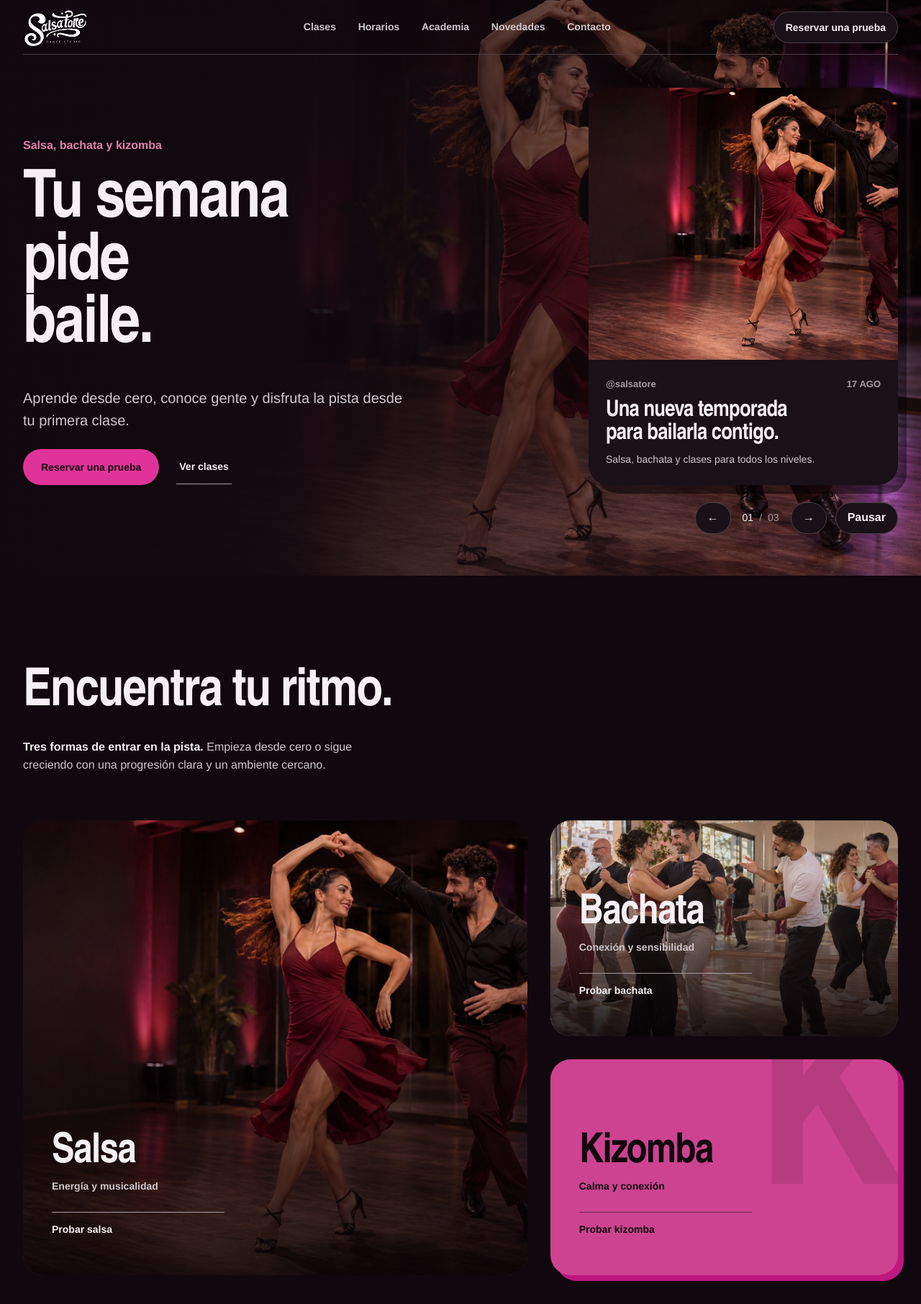
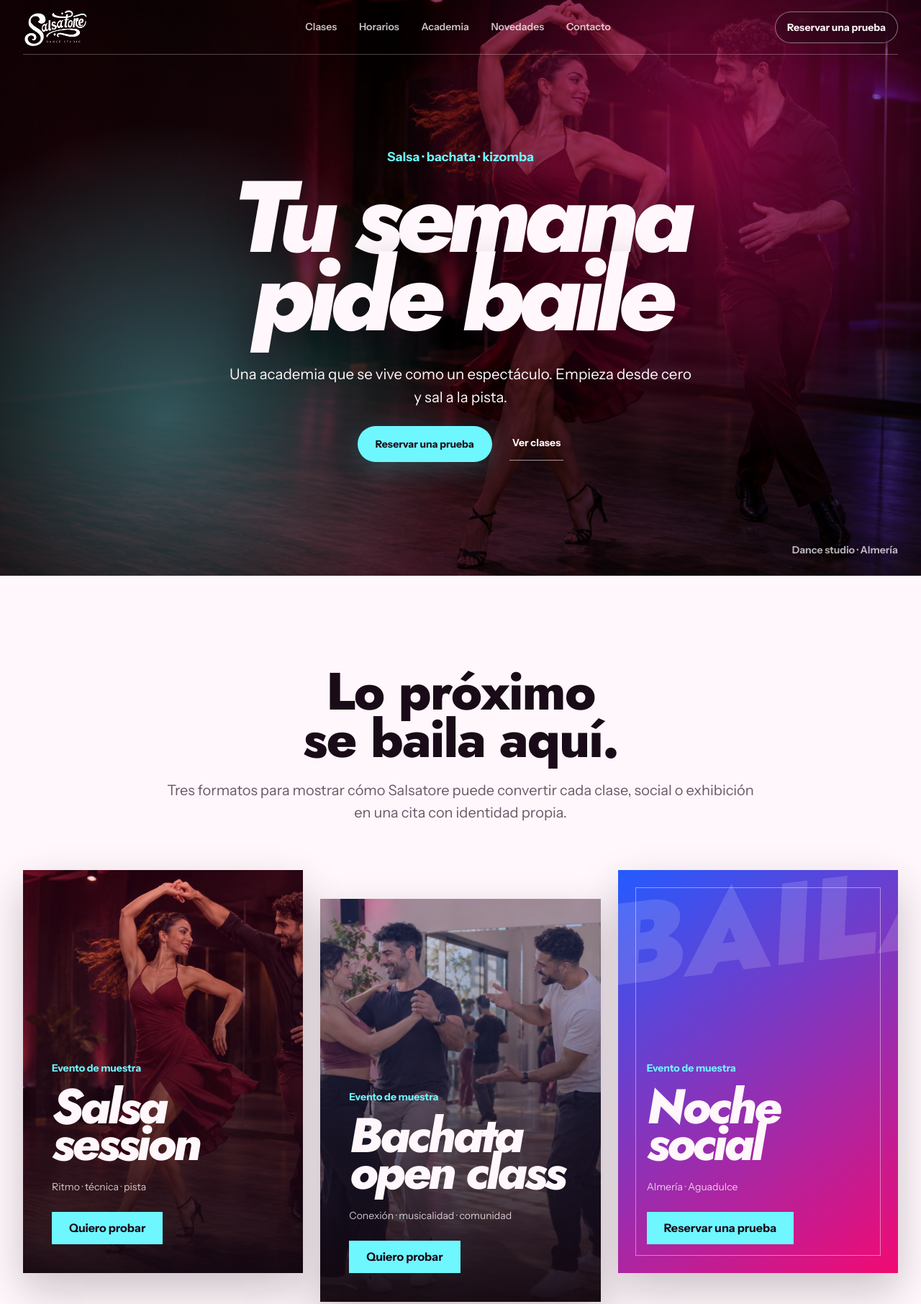
Before and after one commit to zxsolt/Salsatore-Demo, a plain HTML site: page dist/index.html in a window 1280 px wide. Shown: the top 1812 px of the page at 72% size. Drawn offline with Linux system fonts and the light colour scheme.

Commit message:
Redesign demo as a vibrant Salsatore show

```diff
--- /dev/null
+++ b/dist/assets/css/spectacle.css
@@ -0,0 +1,260 @@
+/* Salsatore spectacle direction: acid fuchsia + electric blue, campaign posters, centred stage. */
+@font-face {
+    font-family: "Salsatore Jost";
+    src: url("../fonts/jost-variable.woff2") format("woff2");
+    font-style: normal;
+    font-weight: 100 900;
+    font-display: swap;
+}
+@font-face {
+    font-family: "Salsatore Jost";
+    src: url("../fonts/jost-italic-variable.woff2") format("woff2");
+    font-style: italic;
+    font-weight: 100 900;
+    font-display: swap;
+}
+@font-face {
+    font-family: "Salsatore Instrument";
+    src: url("../fonts/instrument-sans-variable.woff2") format("woff2");
+    font-style: normal;
+    font-weight: 100 900;
+    font-display: swap;
+}
+
+:root {
+    --show-night: #120711;
+    --show-night-2: #250823;
+    --show-fuchsia: #f20a72;
+    --show-fuchsia-dark: #bc0758;
+    --show-blue: #245bff;
+    --show-blue-dark: #1035ae;
+    --show-cyan: #6ef7ff;
+    --show-white: #fff7fb;
+    --show-white-2: #f4eaf2;
+    --show-ink: #190b18;
+    --show-muted: #6b5869;
+    --show-shadow: rgba(18, 7, 17, .22);
+    --font-display: "Salsatore Jost", "Avenir Next Condensed", sans-serif;
+    --font-body: "Salsatore Instrument", "Avenir Next", sans-serif;
+    --color-accent: var(--show-fuchsia);
+    --color-accent-strong: var(--show-fuchsia-dark);
+    --color-accent-soft: var(--show-cyan);
+    --color-focus: var(--show-cyan);
+    --container: 1260px;
+}
+
+body { font-family: var(--font-body); background: var(--show-white); }
+
+.show-intro {
+    position: fixed;
+    z-index: 999;
+    inset: 0;
+    display: grid;
+    place-items: center;
+    align-content: center;
+    gap: var(--space-md);
+    color: var(--show-white);
+    background: var(--show-fuchsia);
+    pointer-events: none;
+    animation: show-intro-out 1.6s var(--ease-in-out) forwards;
+}
+.show-intro::before,
+.show-intro::after {
+    content: "";
+    position: absolute;
+    width: 42vw;
+    height: 42vw;
+    border: 1px solid rgba(255, 247, 251, .35);
+    border-radius: 50%;
+}
+.show-intro::before { transform: translate(-42%, -18%); }
+.show-intro::after { transform: translate(42%, 18%); }
+.show-intro img { width: min(390px, 72vw); padding: var(--space-md) var(--space-lg); border-radius: var(--radius-input); background: var(--show-white); box-shadow: 0 24px 70px rgba(18, 7, 17, .2); object-fit: contain; }
+.show-intro span { font-size: var(--text-sm); font-weight: 700; }
+
+.site-header { color: var(--show-white); }
+.header-shell { border-color: rgba(255, 247, 251, .28); }
+.site-nav a { color: rgba(255, 247, 251, .78); }
+.site-nav a:hover { color: var(--show-white); }
+.button--header { color: var(--show-white); border-color: rgba(255, 247, 251, .45); background: rgba(18, 7, 17, .3); backdrop-filter: blur(10px); }
+.button--header:hover { color: var(--show-ink); border-color: var(--show-cyan); background: var(--show-cyan); }
+
+.hero { min-height: 100svh; color: var(--show-white); background: var(--show-night); }
+.hero::before {
+    content: "";
+    position: absolute;
+    z-index: -1;
+    inset: 0;
+    background:
+        radial-gradient(circle at 18% 72%, rgba(110, 247, 255, .34), transparent 34%),
+        radial-gradient(circle at 78% 24%, rgba(242, 10, 114, .5), transparent 38%);
+    mix-blend-mode: screen;
+}
+.hero-media { z-index: -3; }
+.hero-media::after {
+    background:
+        linear-gradient(180deg, rgba(18, 7, 17, .34), rgba(18, 7, 17, .68)),
+        linear-gradient(110deg, rgba(242, 10, 114, .76) 0%, rgba(36, 91, 255, .68) 100%);
+    mix-blend-mode: multiply;
+}
+.hero-media img {
+    border: 0;
+    box-shadow: none;
+    filter: saturate(1.12) contrast(1.05);
+    object-position: center 38%;
+}
+.hero-shell {
+    min-height: 100svh;
+    padding: 126px 0 80px;
+    display: grid;
+    grid-template-columns: minmax(0, 1fr);
+    place-items: center;
+    text-align: center;
+}
+.hero-copy { max-width: 1040px; display: grid; justify-items: center; }
+.hero-kicker { margin: 0 0 var(--space-md); color: var(--show-cyan); font-size: clamp(.9rem, 1.4vw, 1.1rem); font-weight: 760; }
+.hero h1 {
+    max-width: 10ch;
+    color: var(--show-white);
+    font-family: var(--font-display);
+    font-size: clamp(4.5rem, 11vw, 9.6rem);
+    font-style: italic;
+    font-weight: 850;
+    letter-spacing: -.065em;
+    line-height: .77;
+    text-shadow: 0 16px 50px rgba(18, 7, 17, .45);
+}
+.hero-lead { max-width: 48ch; margin: var(--space-xl) auto var(--space-lg); color: var(--show-white); font-size: clamp(1.05rem, 1.6vw, 1.28rem); }
+.hero-actions { justify-content: center; }
+.hero .button--primary { color: var(--show-ink); background: var(--show-cyan); box-shadow: 0 10px 36px rgba(110, 247, 255, .22); }
+.hero .button--primary:hover { color: var(--show-white); background: var(--show-fuchsia); }
+.hero .text-link { color: var(--show-white); border-color: rgba(255, 247, 251, .6); }
+.hero .text-link:hover { color: var(--show-cyan); border-color: var(--show-cyan); }
+.hero-stamp { position: absolute; right: var(--gutter); bottom: var(--space-lg); margin: 0; color: rgba(255, 247, 251, .72); font-size: var(--text-sm); font-weight: 650; }
+
+.events-section { padding: var(--section-gap) 0; color: var(--show-ink); background: var(--show-white); }
+.events-heading { max-width: 920px; margin: 0 auto var(--space-2xl); text-align: center; }
+.events-heading h2 { max-width: 14ch; margin-inline: auto; color: var(--show-ink); font-size: var(--text-section); line-height: .9; }
+.events-heading p { max-width: 62ch; margin: var(--space-lg) auto 0; color: var(--show-muted); font-size: var(--text-lead); }
+.event-posters { display: grid; grid-template-columns: repeat(3, minmax(0, 1fr)); align-items: start; gap: var(--space-lg); }
+.event-poster {
+    position: relative;
+    min-width: 0;
+    min-height: 560px;
+    overflow: clip;
+    color: var(--show-white);
+    border-radius: 0;
+    background: var(--show-night);
+    box-shadow: 0 24px 55px var(--show-shadow);
+    isolation: isolate;
+    transition: transform var(--dur-short) var(--ease-out), box-shadow var(--dur-short) var(--ease-out);
+}
+.event-poster:nth-child(2) { margin-top: var(--space-xl); }
+.event-poster:hover { transform: translateY(-8px) rotate(-.4deg); box-shadow: 0 32px 70px rgba(18, 7, 17, .3); }
+.event-poster:nth-child(2):hover { transform: translateY(calc(-1 * var(--space-xs))) rotate(.4deg); }
+.event-poster > img { position: absolute; z-index: -3; inset: 0; width: 100%; height: 100%; border: 0; box-shadow: none; object-fit: cover; }
+.event-poster--salsa > img { object-position: 67% center; }
+.event-poster--bachata > img { object-position: center; }
+.event-poster__wash { position: absolute; z-index: -2; inset: 0; background: linear-gradient(180deg, rgba(18, 7, 17, .04), rgba(18, 7, 17, .92)); }
+.event-poster--salsa .event-poster__wash { background: linear-gradient(180deg, rgba(242, 10, 114, .12), rgba(18, 7, 17, .94)); }
+.event-poster--bachata .event-poster__wash { background: linear-gradient(180deg, rgba(36, 91, 255, .18), rgba(18, 7, 17, .95)); }
+.event-poster__content { position: absolute; inset: auto 0 0; padding: var(--space-xl); }
+.event-poster__content > p { margin: 0 0 var(--space-md); color: var(--show-cyan); font-size: var(--text-sm); font-weight: 700; }
+.event-poster h3 { max-width: 8ch; color: var(--show-white); font-size: clamp(3.5rem, 5.3vw, 5.4rem); font-style: italic; font-weight: 820; letter-spacing: -.055em; line-height: .76; }
+.event-poster__content > span { display: block; margin-top: var(--space-lg); color: rgba(255, 247, 251, .78); font-size: var(--text-sm); }
+.event-poster button { min-height: 45px; margin-top: var(--space-lg); padding: 0 var(--space-lg); color: var(--show-ink); border: 0; background: var(--show-cyan); cursor: pointer; font-weight: 750; transition: color var(--dur-short) var(--ease-out), background-color var(--dur-short) var(--ease-out), transform var(--dur-micro) var(--ease-out); }
+.event-poster button:hover { color: var(--show-white); background: var(--show-fuchsia); }
+.event-poster button:active { transform: translateY(1px); }
+.event-poster--social { background: linear-gradient(145deg, var(--show-blue) 0%, var(--show-fuchsia) 100%); }
+.event-poster--social::before { content: ""; position: absolute; inset: 24px; border: 1px solid rgba(255, 247, 251, .45); }
+.event-poster__type { position: absolute; top: 12px; left: -22px; color: rgba(255, 247, 251, .15); font-family: var(--font-display); font-size: 10rem; font-style: italic; font-weight: 900; line-height: .8; transform: rotate(-7deg); }
+.events-note { max-width: 64ch; margin: var(--space-2xl) auto 0; color: var(--show-muted); font-size: var(--text-sm); text-align: center; }
+
+.classes-section { color: var(--show-ink); background: var(--show-white-2); }
+.classes-section .section-heading { margin-inline: auto; text-align: center; }
+.classes-section .section-heading h2 { margin-inline: auto; color: var(--show-ink); }
+.classes-section .section-heading > p { margin-inline: auto; color: var(--show-muted); }
+.classes-section .section-heading > p strong { color: var(--show-ink); }
+.class-card { border-radius: 0; }
+.class-card--kizomba { color: var(--show-white); background: var(--show-blue); box-shadow: 12px 12px 0 var(--show-cyan); }
+.class-card--kizomba h3,
+.class-card--kizomba .class-card__content > p,
+.class-card--kizomba button { color: var(--show-white); }
+
+.schedule-section { color: var(--show-white); background: var(--show-blue); }
+.schedule-copy h2 { color: var(--show-white); }
+.schedule-copy > p { color: rgba(255, 247, 251, .8); }
+.schedule-section .button--outline { color: var(--show-white); border-color: var(--show-cyan); }
+.schedule-section .button--outline:hover { color: var(--show-ink); background: var(--show-cyan); }
+.schedule-board { border-radius: 0; background: var(--show-blue-dark); }
+.schedule-row { border-color: rgba(255, 247, 251, .18); }
+.schedule-row span { color: rgba(255, 247, 251, .78); }
+.schedule-row time { color: var(--show-cyan); }
+.schedule-head,
+.schedule-note { color: rgba(255, 247, 251, .66); }
+
+.academy-section { color: var(--show-ink); background: var(--show-white); }
+.academy-photo { border-radius: 0; box-shadow: 18px 18px 0 var(--show-fuchsia); }
+.academy-photo img { border: 0; }
+.academy-copy h2 { color: var(--show-ink); }
+.academy-intro { color: var(--show-muted); }
+.academy-copy blockquote { color: var(--show-blue); }
+.academy-values span { color: var(--show-muted); border-color: rgba(25, 11, 24, .25); }
+
+.trial-section { background: var(--show-white); }
+.trial-shell { color: var(--show-white); border-radius: 0; background: var(--show-fuchsia); box-shadow: 18px 18px 0 var(--show-blue); }
+.trial-shell h2,
+.trial-shell p { color: var(--show-white); }
+.trial-shell .button { color: var(--show-white); border-color: var(--show-white); }
+.trial-shell .button:hover { color: var(--show-ink); background: var(--show-cyan); }
+
+.site-footer { color: var(--show-white); background: var(--show-night); }
+.site-footer p { color: rgba(255, 247, 251, .62); }
+.site-footer a { color: rgba(255, 247, 251, .76); }
+.site-footer a:hover { color: var(--show-cyan); }
+.footer-label { color: var(--show-white) !important; }
+.footer-logo-plate { width: min(250px, 100%); padding: var(--space-xs) var(--space-sm); display: block; border-radius: var(--radius-input); background: var(--show-white); }
+.footer-logo-plate img { width: 100%; max-height: 90px; object-fit: contain; }
+.footer-bottom { color: rgba(255, 247, 251, .55); border-color: rgba(255, 247, 251, .16); }
+
+@keyframes show-intro-out {
+    0%, 58% { opacity: 1; transform: none; }
+    100% { opacity: 0; transform: scale(1.035); visibility: hidden; }
+}
+
+@media (max-width: 55rem) {
+    .site-nav { background: var(--show-night); }
+    .site-nav a { color: var(--show-white); }
+    .nav-toggle > span:not(.screen-reader-text) { background: var(--show-white); }
+    .hero-shell { min-height: 100svh; padding: 112px 0 72px; }
+    .hero-copy { min-height: auto; align-items: center; }
+    .hero-media img { object-position: 60% center; }
+    .event-posters { grid-template-columns: minmax(0, 1fr) minmax(0, 1fr); }
+    .event-poster--social { grid-column: 1 / -1; min-height: 430px; }
+    .event-poster:nth-child(2) { margin-top: 0; }
+}
+
+@media (max-width: 40rem) {
+    .hero h1 { max-width: 9ch; font-size: clamp(4rem, 20vw, 6rem); line-height: .8; }
+    .hero-lead { max-width: 32ch; margin-top: var(--space-lg); }
+    .hero-actions { align-items: center; }
+    .hero-stamp { display: none; }
+    .events-heading { text-align: left; }
+    .events-heading h2,
+    .events-heading p { margin-inline: 0; }
+    .event-posters { grid-template-columns: minmax(0, 1fr); }
+    .event-poster,
+    .event-poster--social { grid-column: auto; min-height: 520px; }
+    .event-poster:hover,
+    .event-poster:nth-child(2):hover { transform: translateY(-4px); }
+    .classes-section .section-heading { text-align: left; }
+    .classes-section .section-heading h2,
+    .classes-section .section-heading > p { margin-inline: 0; }
+    .academy-photo { box-shadow: 10px 10px 0 var(--show-fuchsia); }
+    .trial-shell { box-shadow: 10px 10px 0 var(--show-blue); }
+}
+
+@media (prefers-reduced-motion: reduce) {
+    .show-intro { display: none; }
+    .event-poster { transition: none; }
+}
--- a/dist/index.html
+++ b/dist/index.html
@@ -6,8 +6,13 @@
   <meta name="description" content="Demo visual de Salsatore Dance Studio: salsa, bachata y kizomba en Almería y Aguadulce.">
   <title>Salsatore Dance Studio — Demo</title>
   <link rel="stylesheet" href="assets/css/main.css">
+  <link rel="stylesheet" href="assets/css/spectacle.css">
 </head>
 <body>
+  <div class="show-intro" aria-hidden="true">
+    <img src="assets/images/logo-color.png" alt="">
+    <span>Almería baila</span>
+  </div>
   <a class="skip-link" href="#contenido">Saltar al contenido</a>
   <header class="site-header" data-site-header>
     <div class="header-shell">
@@ -25,31 +30,38 @@
       <div class="hero-media" aria-hidden="true"><img src="assets/images/hero-dance-v2.jpg" alt="" fetchpriority="high"></div>
       <div class="hero-shell">
         <div class="hero-copy">
-          <p class="hero-kicker">Salsa, bachata y kizomba</p>
-          <h1 id="hero-title">Tu semana pide <span>baile.</span></h1>
-          <p class="hero-lead">Aprende desde cero, conoce gente y disfruta la pista desde tu primera clase.</p>
+          <p class="hero-kicker">Salsa · bachata · kizomba</p>
+          <h1 id="hero-title">Tu semana pide baile</h1>
+          <p class="hero-lead">Una academia que se vive como un espectáculo. Empieza desde cero y sal a la pista.</p>
           <div class="hero-actions"><button class="button button--primary" type="button" data-open-booking>Reservar una prueba</button><a class="text-link" href="#clases">Ver clases</a></div>
         </div>
+      </div>
+      <p class="hero-stamp" aria-hidden="true">Dance studio · Almería</p>
+    </section>
 
-        <div class="social-stage" id="novedades" data-carousel aria-label="Novedades de Salsatore">
-          <div class="social-track" data-carousel-track>
-            <article class="social-card is-active" data-slide aria-hidden="false">
-              <div class="social-visual"><img src="assets/images/hero-dance-v2.jpg" alt="Pareja bailando salsa"></div>
-              <div class="social-content"><div class="social-topline"><span>@salsatore</span><span>17 AGO</span></div><h2>Una nueva temporada para bailarla contigo.</h2><p>Salsa, bachata y clases para todos los niveles.</p></div>
-            </article>
-            <article class="social-card" data-slide aria-hidden="true">
-              <div class="social-visual"><img src="assets/images/academy-class-v2.jpg" alt="Clase de baile en grupo" loading="lazy"></div>
-              <div class="social-content"><div class="social-topline"><span>@salsatore</span><span>10 MAY</span></div><h2>La pista se disfruta mejor entre todos.</h2><p>Aprende con calma, comparte el baile y disfruta del proceso.</p></div>
-            </article>
-            <article class="social-card" data-slide aria-hidden="true">
-              <div class="social-visual"><img src="assets/images/hero-dance-v2.jpg" alt="Pareja en una pista de baile" loading="lazy"></div>
-              <div class="social-content"><div class="social-topline"><span>@salsatore</span><span>HOY</span></div><h2>No necesitas saber bailar. Solo tener ganas.</h2><p>Elige sede, ritmo y horario para probar la experiencia.</p></div>
-            </article>
-          </div>
-          <div class="carousel-controls">
-            <button type="button" data-carousel-prev aria-label="Publicación anterior">←</button><p><span data-carousel-current>01</span><span>/</span><span data-carousel-total>03</span></p><button type="button" data-carousel-next aria-label="Publicación siguiente">→</button><button class="carousel-toggle" type="button" data-carousel-toggle aria-pressed="false">Pausar</button>
-          </div>
+    <section class="events-section" id="novedades" aria-labelledby="events-title" data-reveal>
+      <div class="section-shell">
+        <div class="events-heading">
+          <h2 id="events-title">Lo próximo se baila aquí.</h2>
+          <p>Tres formatos para mostrar cómo Salsatore puede convertir cada clase, social o exhibición en una cita con identidad propia.</p>
         </div>
+        <div class="event-posters">
+          <article class="event-poster event-poster--salsa">
+            <img src="assets/images/hero-dance-v2.jpg" alt="Pareja bailando salsa" loading="lazy">
+            <div class="event-poster__wash"></div>
+            <div class="event-poster__content"><p>Evento de muestra</p><h3>Salsa<br>session</h3><span>Ritmo · técnica · pista</span><button type="button" data-open-booking data-class="salsa">Quiero probar</button></div>
+          </article>
+          <article class="event-poster event-poster--bachata">
+            <img src="assets/images/academy-class-v2.jpg" alt="Clase de baile en grupo" loading="lazy">
+            <div class="event-poster__wash"></div>
+            <div class="event-poster__content"><p>Evento de muestra</p><h3>Bachata<br>open class</h3><span>Conexión · musicalidad · comunidad</span><button type="button" data-open-booking data-class="bachata">Quiero probar</button></div>
+          </article>
+          <article class="event-poster event-poster--social">
+            <div class="event-poster__type" aria-hidden="true">BAILA</div>
+            <div class="event-poster__content"><p>Evento de muestra</p><h3>Noche<br>social</h3><span>Almería · Aguadulce</span><button type="button" data-open-booking>Reservar una prueba</button></div>
+          </article>
+        </div>
+        <p class="events-note">Contenido orientativo para presentar el diseño; las fechas y la programación se añadirían cuando estén confirmadas.</p>
       </div>
     </section>
 
@@ -91,7 +103,7 @@
   <footer class="site-footer" id="contacto">
     <div class="footer-mark" aria-hidden="true">BAILA</div>
     <div class="footer-shell">
-      <div class="footer-brand"><img src="assets/images/logo-white.png" alt="Salsatore Dance Studio"><p>Baila. Conecta. Disfruta.</p></div>
+      <div class="footer-brand"><span class="footer-logo-plate"><img src="assets/images/logo-color.png" alt="Salsatore Dance Studio"></span><p>Baila. Conecta. Disfruta.</p></div>
       <div><p class="footer-label">Hablemos</p><a href="tel:+34667040252">+34 667 040 252</a><a href="mailto:salsatore@salsatore.com">salsatore@salsatore.com</a></div>
       <div><p class="footer-label">Sedes</p><p>Almería, C. Antonio Muñoz Zamora, 5</p><p>Aguadulce, Camino del Pocico</p></div>
       <div class="footer-action"><button class="button button--light" type="button" data-open-booking>Reservar una prueba</button><a class="instagram-link" href="https://www.instagram.com/salsatore/" target="_blank" rel="noopener noreferrer">Instagram</a></div>
```
Also changed, not shown: dist/assets/fonts/instrument-sans-variable.woff2 (added), dist/assets/fonts/jost-italic-variable.woff2 (added), dist/assets/fonts/jost-variable.woff2 (added), dist/assets/images/logo-color.png (added).
